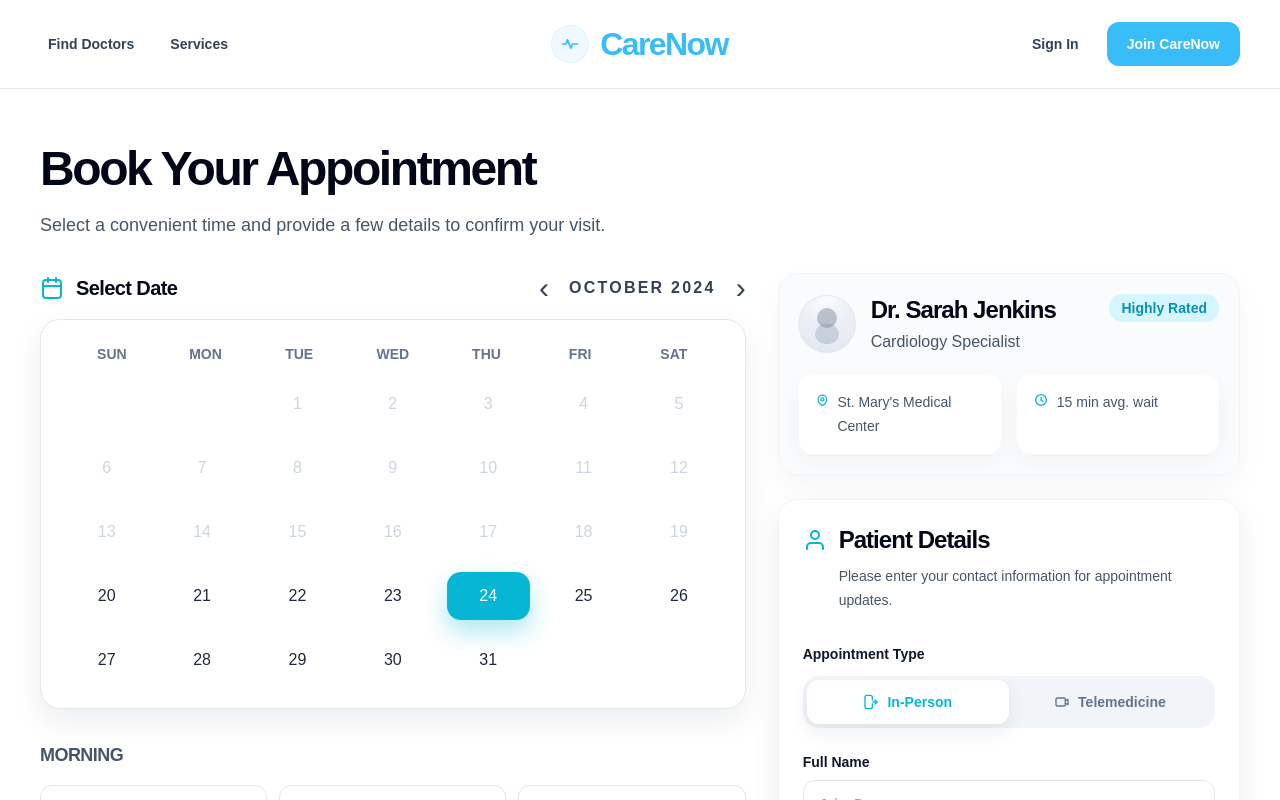
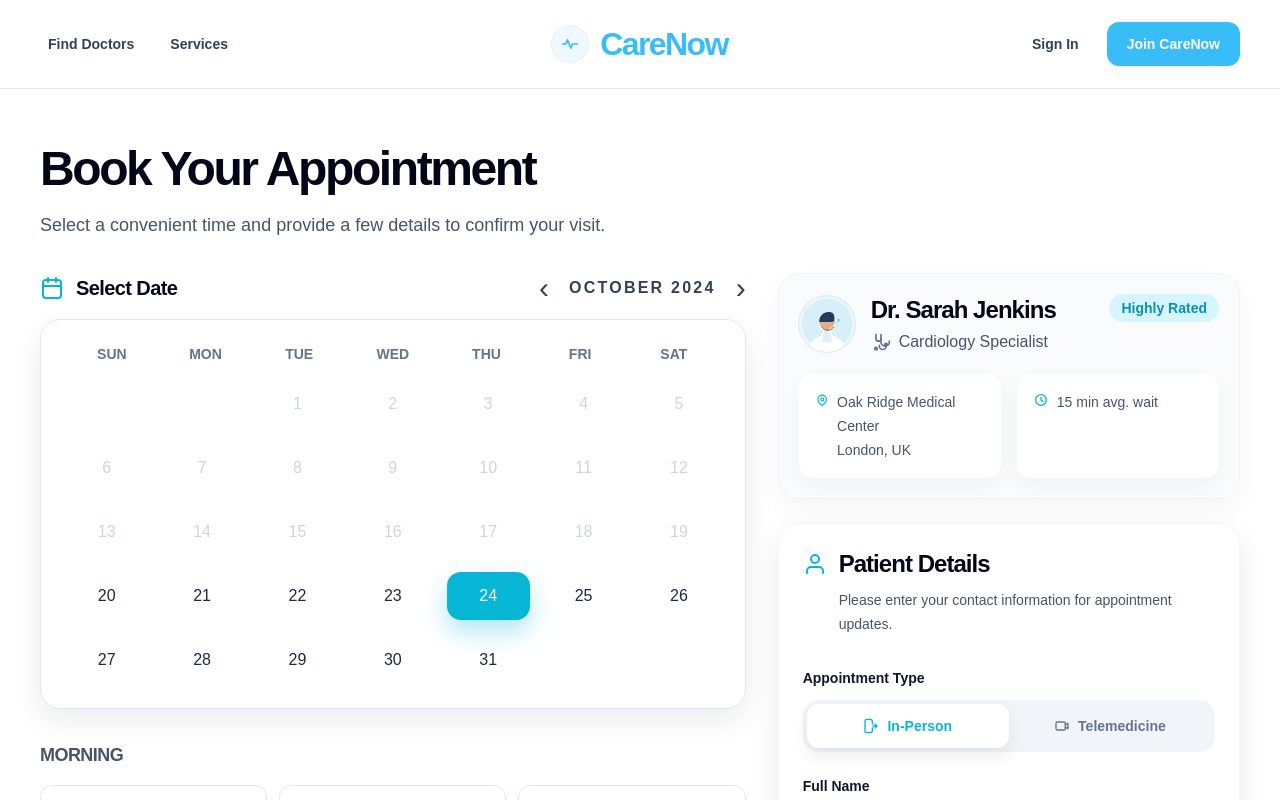
Before and after one commit to koushik0004/doctor-appointment-testing-app, a Next.js app in the folder frontend/: page /appointments in a window 1280 px wide. Shown: the top 800 px of the page. Built offline with nearby package versions, Linux system fonts and the light colour scheme.

Commit message:
Feature 4 | FE Feature 3 | doctor summary card component in appointment

```diff
--- a/frontend/app/appointments/page.tsx
+++ b/frontend/app/appointments/page.tsx
@@ -1,3 +1,6 @@
+import { DoctorSummaryCard } from "@/features/appointments/components/DoctorSummaryCard";
+import { doctors } from "@/features/doctors/mock-doctors";
+
 const weekdays = ["SUN", "MON", "TUE", "WED", "THU", "FRI", "SAT"];
 const calendarWeeks = [
   [null, null, 1, 2, 3, 4, 5],
@@ -11,6 +14,8 @@ const morningSlots = ["09:00 AM", "09:30 AM", "10:00 AM", "10:30 AM", "11:00 AM"
 const afternoonSlots = ["02:00 PM", "02:30 PM", "03:00 PM", "03:30 PM", "04:00 PM"];
 
 export default function AppointmentsPage() {
+  const doctor = doctors[0];
+
   return (
     <section className="py-10 lg:py-14">
       <div className="mx-auto max-w-7xl">
@@ -158,71 +163,7 @@ export default function AppointmentsPage() {
           </div>
 
           <div className="space-y-6">
-            <aside className="rounded-[20px] border border-slate-100 bg-slate-50/80 p-5 shadow-[0_12px_30px_rgba(15,23,42,0.04)]">
-              <div className="flex items-start justify-between gap-4">
-                <div className="flex items-center gap-4">
-                  <div className="relative h-14 w-14 overflow-hidden rounded-full bg-slate-200 ring-1 ring-slate-200">
-                    <div className="absolute inset-0 bg-[radial-gradient(circle_at_top,_rgba(255,255,255,0.85),_rgba(255,255,255,0.35)_45%,_rgba(226,232,240,0.1)_100%)]" />
-                    <div className="absolute inset-x-4 bottom-2 h-5 rounded-full bg-slate-400/40" />
-                    <div className="absolute left-1/2 top-3 h-5 w-5 -translate-x-1/2 rounded-full bg-slate-500/40" />
-                  </div>
-                  <div>
-                    <h2 className="text-2xl font-semibold tracking-[-0.04em] text-slate-950">
-                      Dr. Sarah Jenkins
-                    </h2>
-                    <p className="mt-1 text-base text-slate-600">
-                      Cardiology Specialist
-                    </p>
-                  </div>
-                </div>
-
-                <span className="rounded-full bg-brand-100 px-3 py-1 text-sm font-semibold text-brand-600">
-                  Highly Rated
-                </span>
-              </div>
-
-              <div className="mt-5 grid gap-4 sm:grid-cols-2">
-                <div className="rounded-[14px] bg-white p-4 shadow-[0_8px_22px_rgba(15,23,42,0.04)]">
-                  <div className="flex items-start gap-2 text-slate-600">
-                    <svg
-                      aria-hidden="true"
-                      viewBox="0 0 24 24"
-                      className="mt-0.5 h-4 w-4 text-brand-500"
-                      fill="none"
-                      stroke="currentColor"
-                      strokeWidth="2"
-                      strokeLinecap="round"
-                      strokeLinejoin="round"
-                    >
-                      <path d="M12 21s7-4.35 7-10a7 7 0 1 0-14 0c0 5.65 7 10 7 10Z" />
-                      <circle cx="12" cy="11" r="2.5" />
-                    </svg>
-                    <p className="text-sm leading-6">
-                      St. Mary&apos;s Medical Center
-                    </p>
-                  </div>
-                </div>
-
-                <div className="rounded-[14px] bg-white p-4 shadow-[0_8px_22px_rgba(15,23,42,0.04)]">
-                  <div className="flex items-start gap-2 text-slate-600">
-                    <svg
-                      aria-hidden="true"
-                      viewBox="0 0 24 24"
-                      className="mt-0.5 h-4 w-4 text-brand-500"
-                      fill="none"
-                      stroke="currentColor"
-                      strokeWidth="2"
-                      strokeLinecap="round"
-                      strokeLinejoin="round"
-                    >
-                      <circle cx="12" cy="12" r="8" />
-                      <path d="M12 8v4l3 2" />
-                    </svg>
-                    <p className="text-sm leading-6">15 min avg. wait</p>
-                  </div>
-                </div>
-              </div>
-            </aside>
+            <DoctorSummaryCard doctor={doctor} />
 
             <aside className="rounded-[20px] border border-slate-100 bg-white p-6 shadow-soft">
               <div className="flex items-start gap-3">
--- /dev/null
+++ b/frontend/features/appointments/components/DoctorSummaryCard.tsx
@@ -0,0 +1,124 @@
+import Image from "next/image";
+import type { Doctor } from "@/features/doctors/types";
+
+type DoctorSummaryCardProps = {
+  doctor: Doctor;
+  waitTimeLabel?: string;
+  ratingLabel?: string;
+};
+
+function LocationIcon() {
+  return (
+    <svg
+      aria-hidden="true"
+      viewBox="0 0 24 24"
+      className="mt-0.5 h-4 w-4 text-brand-500"
+      fill="none"
+      stroke="currentColor"
+      strokeWidth="2"
+      strokeLinecap="round"
+      strokeLinejoin="round"
+    >
+      <path d="M12 21s7-4.35 7-10a7 7 0 1 0-14 0c0 5.65 7 10 7 10Z" />
+      <circle cx="12" cy="11" r="2.5" />
+    </svg>
+  );
+}
+
+function ClockIcon() {
+  return (
+    <svg
+      aria-hidden="true"
+      viewBox="0 0 24 24"
+      className="mt-0.5 h-4 w-4 text-brand-500"
+      fill="none"
+      stroke="currentColor"
+      strokeWidth="2"
+      strokeLinecap="round"
+      strokeLinejoin="round"
+    >
+      <circle cx="12" cy="12" r="8" />
+      <path d="M12 8v4l3 2" />
+    </svg>
+  );
+}
+
+function StethoscopeIcon() {
+  return (
+    <svg
+      aria-hidden="true"
+      viewBox="0 0 24 24"
+      className="h-5 w-5 text-slate-500"
+      fill="none"
+      stroke="currentColor"
+      strokeWidth="2"
+      strokeLinecap="round"
+      strokeLinejoin="round"
+    >
+      <path d="M6 3v5a3 3 0 0 0 6 0V3" />
+      <path d="M12 8v4a5 5 0 0 0 10 0v-1" />
+      <path d="M18 15v2a4 4 0 0 1-8 0v-1" />
+      <circle cx="6" cy="20" r="1.5" />
+      <circle cx="18" cy="15" r="1.5" />
+    </svg>
+  );
+}
+
+export function DoctorSummaryCard({
+  doctor,
+  waitTimeLabel = "15 min avg. wait",
+  ratingLabel,
+}: DoctorSummaryCardProps) {
+  const displayedRatingLabel = ratingLabel ?? "Highly Rated";
+
+  return (
+    <aside className="rounded-[20px] border border-slate-100 bg-slate-50/80 p-5 shadow-[0_12px_30px_rgba(15,23,42,0.04)]">
+      <div className="flex items-start justify-between gap-4">
+        <div className="flex items-center gap-4">
+          <div className="relative h-14 w-14 overflow-hidden rounded-full bg-slate-200 ring-1 ring-slate-200">
+            <Image
+              src={doctor.avatar.imageSrc}
+              alt={doctor.avatar.imageAlt}
+              fill
+              sizes="56px"
+              className="object-cover"
+            />
+          </div>
+          <div>
+            <h2 className="text-2xl font-semibold tracking-[-0.04em] text-slate-950">
+              {doctor.name}
+            </h2>
+            <p className="mt-1 flex items-center gap-2 text-base text-slate-600">
+              <StethoscopeIcon />
+              <span>{doctor.specialty} Specialist</span>
+            </p>
+          </div>
+        </div>
+
+        <span className="rounded-full bg-brand-100 px-3 py-1 text-sm font-semibold text-brand-600">
+          {displayedRatingLabel}
+        </span>
+      </div>
+
+      <div className="mt-5 grid gap-4 sm:grid-cols-2">
+        <div className="rounded-[14px] bg-white p-4 shadow-[0_8px_22px_rgba(15,23,42,0.04)]">
+          <div className="flex items-start gap-2 text-slate-600">
+            <LocationIcon />
+            <p className="text-sm leading-6">
+              {doctor.clinic}
+              <br />
+              {doctor.location}
+            </p>
+          </div>
+        </div>
+
+        <div className="rounded-[14px] bg-white p-4 shadow-[0_8px_22px_rgba(15,23,42,0.04)]">
+          <div className="flex items-start gap-2 text-slate-600">
+            <ClockIcon />
+            <p className="text-sm leading-6">{waitTimeLabel}</p>
+          </div>
+        </div>
+      </div>
+    </aside>
+  );
+}
```
